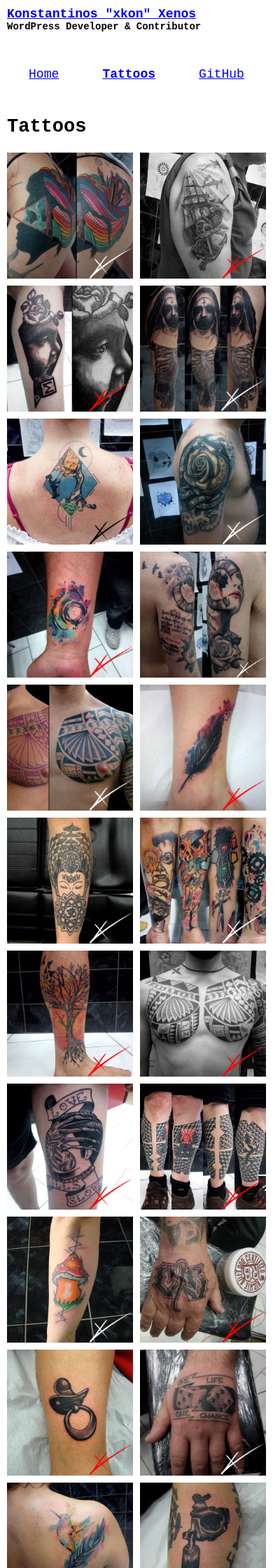
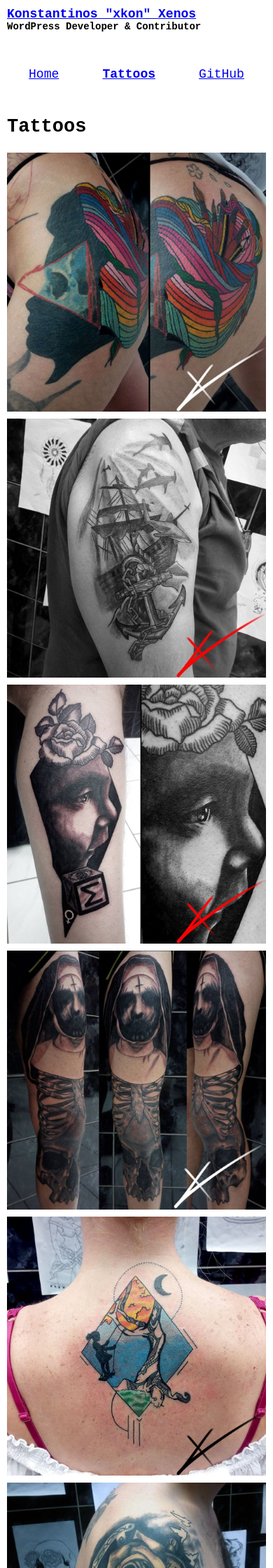
Before and after one commit to mrxkon/mrxkon.github.io, a Jekyll site: the page built from tattoos.html, in a window 390 px wide. Shown: the top 2240 px of the page at 70% size. Built offline with Jekyll 4.4.1, drawn with Linux system fonts in a browser that asks for light colours.

Commit message:
Update header.html

```diff
--- a/_includes/header.html
+++ b/_includes/header.html
@@ -21,7 +21,7 @@
 			{% endif %}
 		</title>
 
-		<style>body{font-size:18px;font-family:"Courier New",Courier,monospace;margin:10px}a{color:#00e;text-decoration:underline}a:hover{text-decoration:none}.body-wrap{max-width:750px;margin:0 auto}.site-title{margin:0}.site-description{font-weight:700}nav{margin-top:50px;margin-bottom:50px}nav.primary-navigation ul{list-style:none;padding:0;display:flex;justify-content:space-around}nav.primary-navigation ul li.active{font-weight:700}.contributions table{font-size:12px;border-collapse:collapse}.contributions table tr td{border-bottom:1px solid #d3d3d3;padding:10px}.gallery{display:grid;grid-gap:10px;grid-template-columns:repeat(2, calc(50% - 5px));}.gallery-item{width:100%;}.footer{margin-top:50px;border-top:1px solid #000}@media(max-width:425px){.site-title{font-size:18px;}.site-description{font-size:14px;}}</style>
+		<style>body{font-size:18px;font-family:"Courier New",Courier,monospace;margin:10px}a{color:#00e;text-decoration:underline}a:hover{text-decoration:none}.body-wrap{max-width:750px;margin:0 auto}.site-title{margin:0}.site-description{font-weight:700}nav{margin-top:50px;margin-bottom:50px}nav.primary-navigation ul{list-style:none;padding:0;display:flex;justify-content:space-around}nav.primary-navigation ul li.active{font-weight:700}.contributions table{font-size:12px;border-collapse:collapse}.contributions table tr td{border-bottom:1px solid #d3d3d3;padding:10px}.gallery{display:grid;grid-gap:10px;grid-template-columns:repeat(2, calc(50% - 5px));}.gallery-item{width:100%;}.footer{margin-top:50px;border-top:1px solid #000}@media(max-width:425px){.site-title{font-size:18px;}.site-description{font-size:14px;}.gallery{grid-template-columns:100%;}}</style>
 	</head>
 
 	<body>
```
